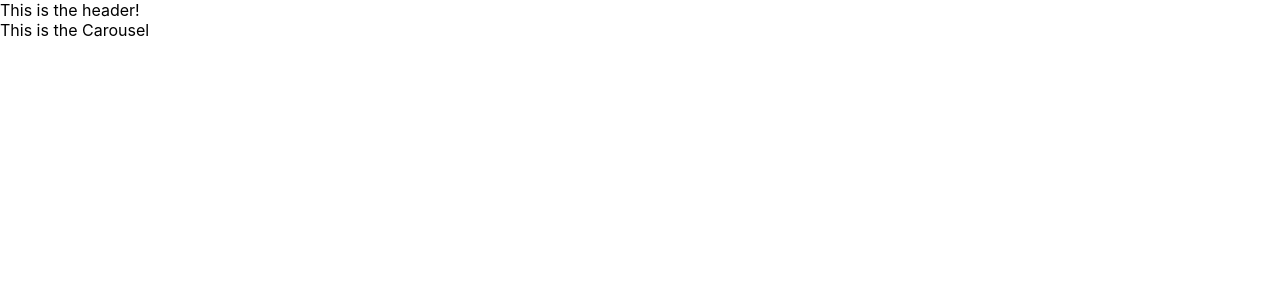
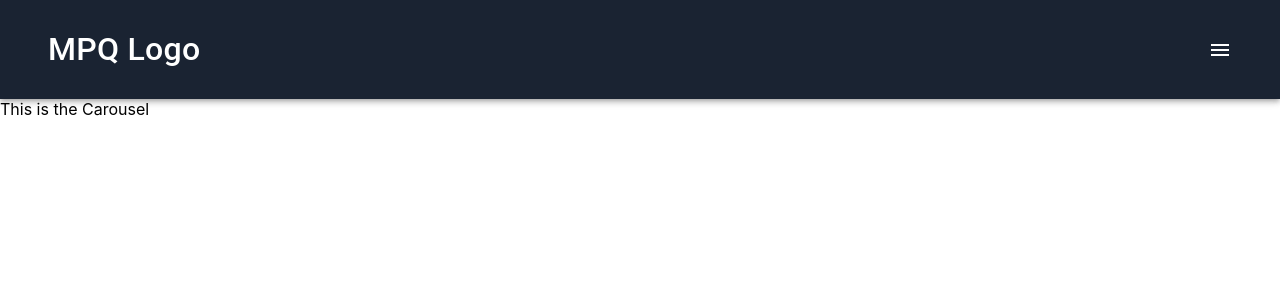
Before and after one commit to ShokadinuEU/mpq-ltd, a React (Create React App) app: page / in a window 1280 px wide. Shown: the top 300 px of the page. Built offline with nearby package versions, Linux system fonts and the light colour scheme.

Commit message:
implement MUI and basic version of top menu section

```diff
--- a/src/components/header/Header.js
+++ b/src/components/header/Header.js
@@ -1,5 +1,38 @@
-import React from "react";
+import * as React from "react";
+import AppBar from "@mui/material/AppBar";
+import Box from "@mui/material/Box";
+import Toolbar from "@mui/material/Toolbar";
+import Typography from "@mui/material/Typography";
+import IconButton from "@mui/material/IconButton";
+import MenuIcon from "@mui/icons-material/Menu";
 
-export default function Header() {
-  return <div>This is the header!</div>;
+export default function DenseAppBar() {
+  return (
+    <Box style={{ backgroundColor: "#1a2332" }}>
+      <AppBar position="static" style={{ backgroundColor: "#1a2332" }}>
+        <Toolbar
+          variant="dense"
+          sx={{ display: "flex", justifyContent: "space-between" }}
+        >
+          <Typography
+            variant="h6"
+            color="inherit"
+            component="div"
+            sx={{ mr: 2, p: 3 }}
+            fontSize="2em"
+          >
+            MPQ Logo
+          </Typography>
+          <IconButton
+            edge="start"
+            color="inherit"
+            aria-label="menu"
+            sx={{ mr: 2 }}
+          >
+            <MenuIcon />
+          </IconButton>
+        </Toolbar>
+      </AppBar>
+    </Box>
+  );
 }
```
Also changed, not shown: package.json (+8 -0 lines), public/assets/images/intro_pic.jpg (added), 1 other file (tests, documents, lock files or other folders).
